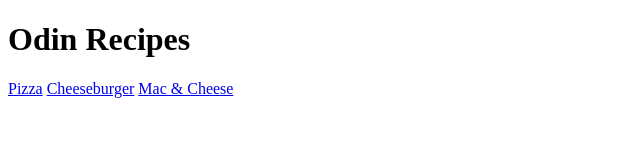
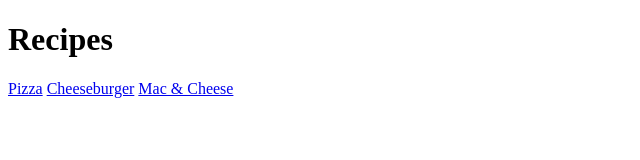
Before and after one commit to vexeval/odin-recipes, a plain HTML site: page index.html in a window 1280 px wide. Shown: the whole page, without its empty margins (0-640 px from the left). Drawn offline with Linux system fonts and the light colour scheme.

Commit message:
Initial Commit

```diff
--- a/index.html
+++ b/index.html
@@ -4,10 +4,10 @@
 		<meta charset="UTF-8" />
 		<meta http-equiv="X-UA-Compatible" content="IE=edge" />
 		<meta name="viewport" content="width=device-width, initial-scale=1.0" />
-		<title>Recepies</title>
+		<title>Recipies</title>
 	</head>
 	<body>
-		<h1>Odin Recipes</h1>
+		<h1>Recipes</h1>
 		<a href="/recipes/Pizza.html">Pizza</a>
 		<a href="/recipes/Cheeseburger.html">Cheeseburger</a>
 		<a href="/recipes/MacCheese.html">Mac & Cheese</a>
```
